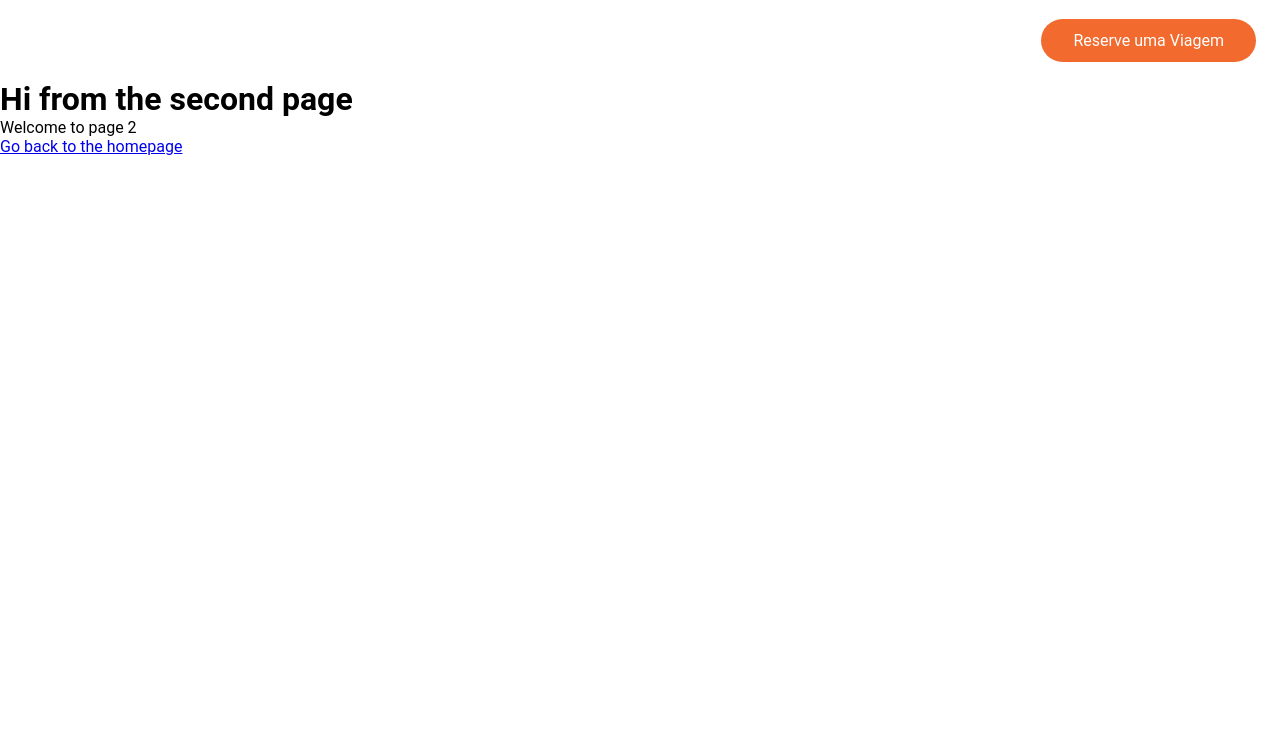
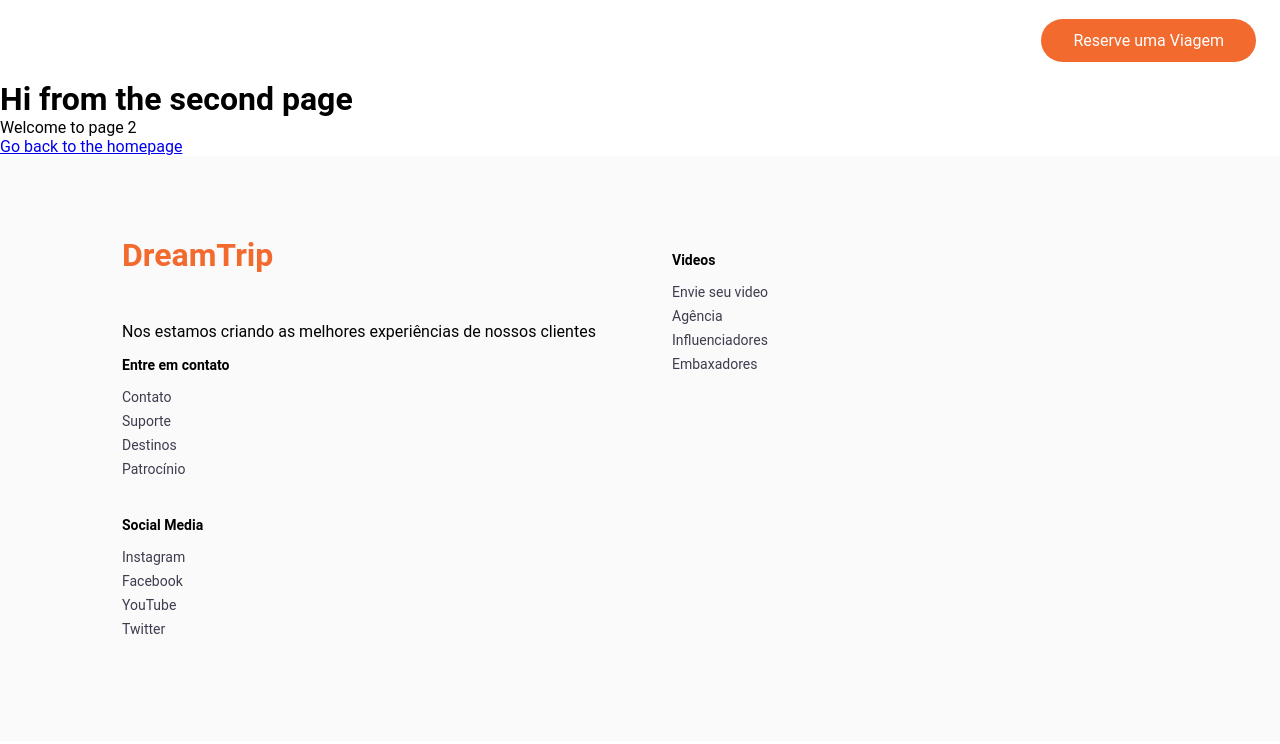
Before and after one commit to TainaIsabela/react-gatsby-DreamTrip, a Gatsby site: page /page-2 in a window 1280 px wide. Built offline with nearby package versions, Linux system fonts and the light colour scheme; Gatsby itself is replaced by a stand-in of ours.

Commit message:
Footer Section

```diff
--- a/src/components/Footer.js
+++ b/src/components/Footer.js
@@ -0,0 +1,97 @@
+import React from 'react'
+import styled from 'styled-components'
+import {Link} from 'gatsby'
+
+const Footer = () => {
+    return (
+        <FooterContainer>
+            <FooterLinksWrapper>
+                <FooterDesc>
+                    <h1>DreamTrip</h1>
+                    <p>Nos estamos criando as melhores experiências de nossos clientes</p>
+                </FooterDesc>
+                <FooterLinksItems>
+                    <FooterLinkTitle>Entre em contato</FooterLinkTitle>
+                    <FooterLink to="/about">Contato</FooterLink>
+                    <FooterLink to="/">Suporte</FooterLink>
+                    <FooterLink to="/">Destinos</FooterLink>
+                    <FooterLink to="/">Patrocínio</FooterLink>
+                </FooterLinksItems>
+            </FooterLinksWrapper>
+            <FooterLinksWrapper>
+            <FooterLinksItems>
+                    <FooterLinkTitle>Videos</FooterLinkTitle>
+                    <FooterLink to="/]">Envie seu video</FooterLink>
+                    <FooterLink to="/">Agência</FooterLink>
+                    <FooterLink to="/">Influenciadores</FooterLink>
+                    <FooterLink to="/">Embaxadores</FooterLink>
+                </FooterLinksItems>
+            </FooterLinksWrapper>
+                <FooterLinksWrapper>
+                <FooterLinksItems>
+                        <FooterLinkTitle>Social Media</FooterLinkTitle>
+                        <FooterLink to="/">Instagram</FooterLink>
+                        <FooterLink to="/">Facebook</FooterLink>
+                        <FooterLink to="/">YouTube</FooterLink>
+                        <FooterLink to="/">Twitter</FooterLink>
+                    </FooterLinksItems>
+                </FooterLinksWrapper>
+
+        </FooterContainer>
+    )
+}
+
+export default Footer
+
+const FooterContainer = styled.div`
+    padding: 5rem calc((100vw - 1100px) / 2);
+    display:grid;
+    grid-template-columns: repeat(2, 1fr);
+    color: #000;
+    background: #fafafb;
+`
+const FooterDesc = styled.div`
+padding: 0 2rem;
+
+h1{
+    margin-bottom: 3rem;
+    color: #f26a2e;
+}
+
+@media screen and (max-width: 400px){
+    padding: 1rem;
+}
+`
+const FooterLinksWrapper = styled.div`
+display: grid;
+grid-template-column:repeat(2, 1fr);
+
+@media screen and (max-width: 820px){
+    grid-template-column: 1fr;
+}
+`
+const FooterLinksItems = styled.div`
+display: flex;
+flex-direction: column;
+align-items: flex-start;
+padding: 1rem 2rem;
+
+@media screen and (max-width: 400px){
+    padding: 1rem;
+}
+`
+const FooterLinkTitle = styled.h2`
+font-size: 14px;
+margin-bottom: 16px;
+`
+const FooterLink = styled(Link)`
+text-decoration: none;
+margin-bottom: 0.5rem;
+font-size: 14px;
+color: #3d3d4e;
+
+&:hover {
+    color: #f26a2e;
+    transition: 0.3s ease-out;
+}
+`
--- a/src/components/layout.js
+++ b/src/components/layout.js
@@ -1,4 +1,5 @@
 import * as React from "react"
+import Footer from "./Footer"
 import Header from "./Header"
 import {GlobalStyle} from "./styles/GlobalStyles"
 
@@ -8,7 +9,7 @@ const Layout = ({ children }) => {
     <GlobalStyle />
       <Header />
         <main>{children}</main>
-
+        <Footer/>
     </>
   )
 }
--- a/src/pages/index.js
+++ b/src/pages/index.js
@@ -15,6 +15,7 @@ const IndexPage = () => (
     <Testimonials/>
     <Stats/>
     <Email/>
+
   </Layout>
 )
 
```
